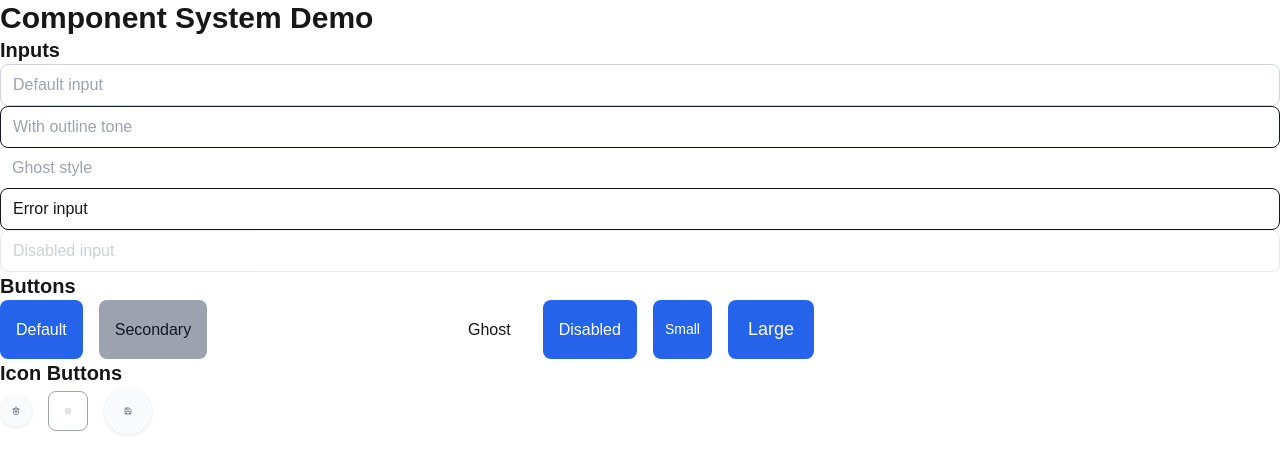
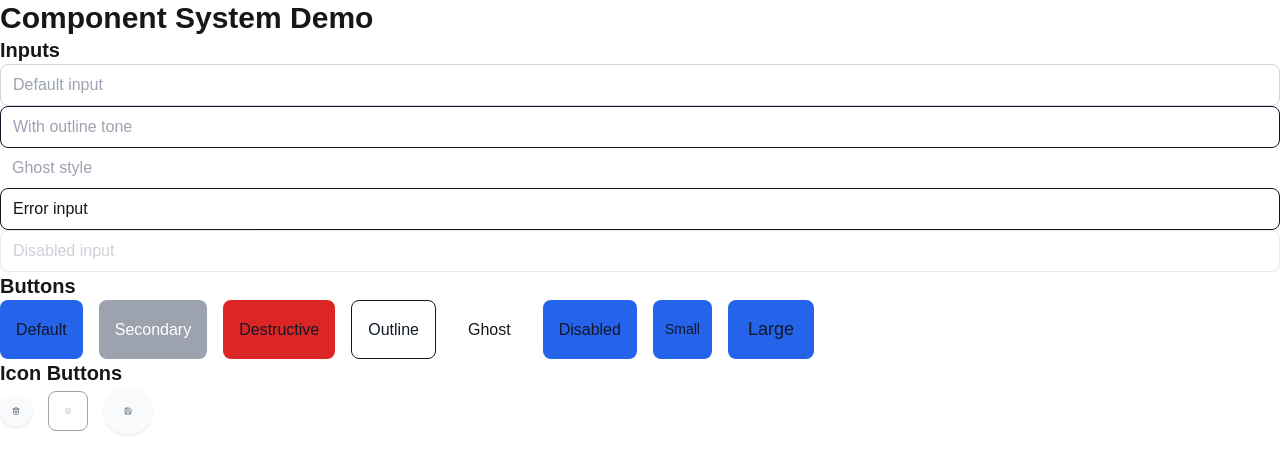
Before and after one commit to DPChanny/nextjs-template, a Next.js app: page / in a window 1280 px wide. Shown: the top 474 px of the page. Built offline with nearby package versions, Linux system fonts and the light colour scheme.

Commit message:
adjustment

```diff
--- a/src/styles/components/ui/Button.module.css
+++ b/src/styles/components/ui/Button.module.css
@@ -22,7 +22,7 @@
 
 .button--primary {
   background-color: var(--color-primary);
-  color: var(--color-text-inverse);
+  color: var(--color-text);
 }
 
 .button--primary:hover {
@@ -35,7 +35,7 @@
 
 .button--secondary {
   background-color: var(--color-muted);
-  color: var(--color-text);
+  color: var(--color-text-inverse);
 }
 
 .button--secondary:hover {
@@ -47,8 +47,8 @@
 }
 
 .button--destructive {
-  background-color: var(--color-danger);
-  color: var(--color-text-inverse);
+  background-color: var(--color-error);
+  color: var(--color-text);
 }
 
 .button--destructive:hover {
```
